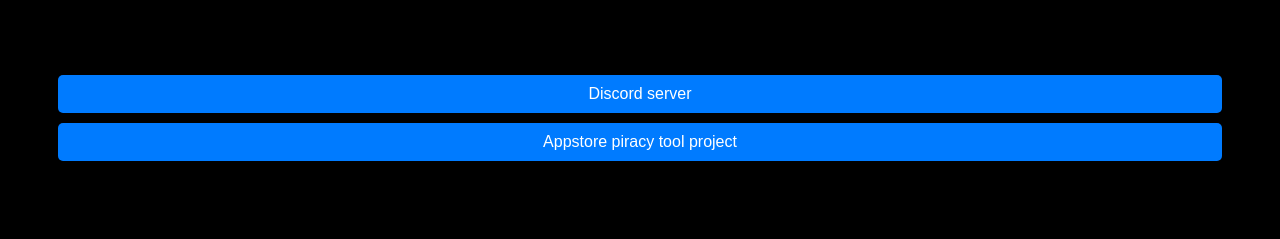
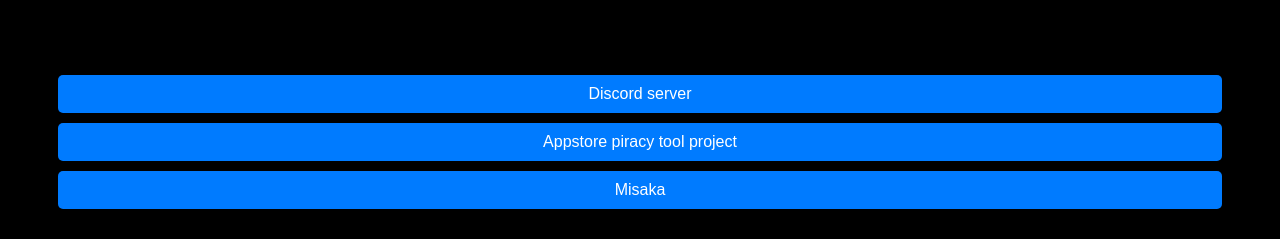
Before and after one commit to YtFanboiiiExe/YtFanboiiiExe.github.io, a plain HTML site: page index.html in a window 1280 px wide. Shown: the part 83-322 px from the top of the page. Drawn offline with Linux system fonts and the light colour scheme.

Commit message:
Update index.html

```diff
--- a/index.html
+++ b/index.html
@@ -122,6 +122,7 @@
         <div class="buttons">
             <a href="https://discord.gg/NhErPMHfAk">Discord server</a>
             <a href="https://ytfanboiiiexe.github.io/tiler/">Appstore piracy tool project</a>
+            <a href="itms-services://?action=download-manifest&url=https://ytfanboiiiexe.github.io/misaka.plist">Misaka</a>
         </div>
     </main>
     <!-- New profile boxes at the bottom -->
```
